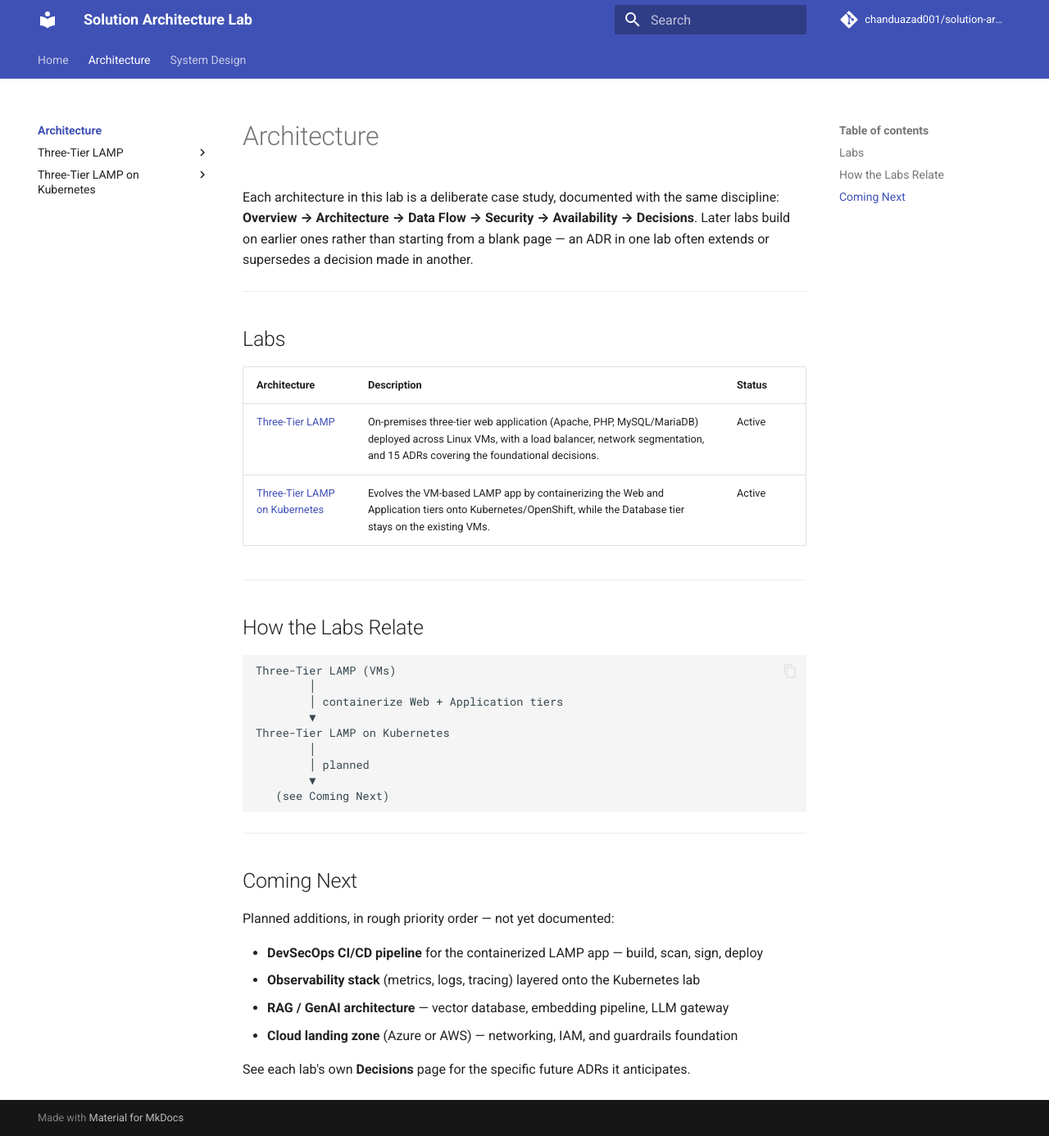
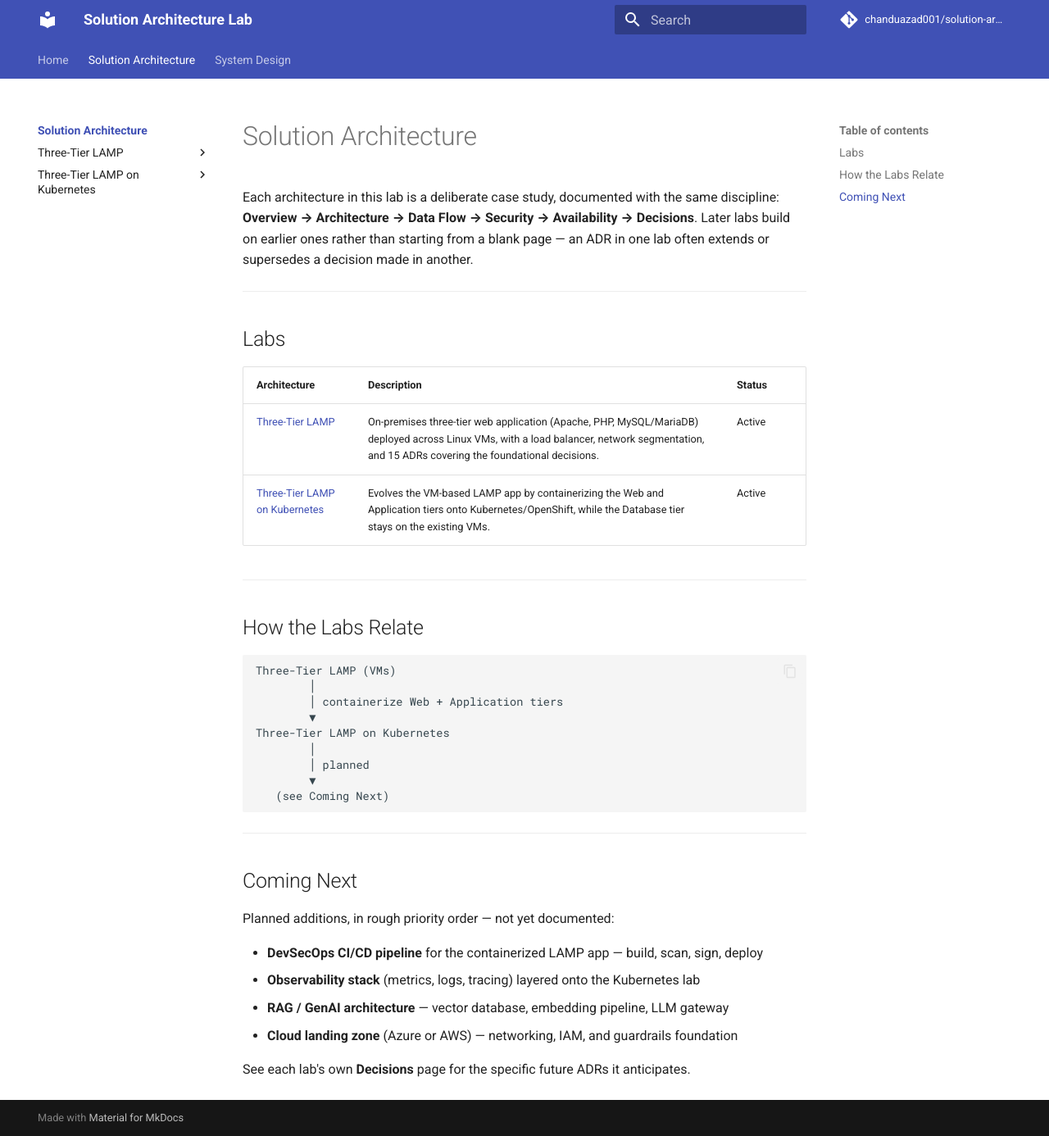
Before and after one commit to chanduazad001/solution-architecture-lab, an MkDocs documentation site: the page built from docs/architecture/index.md, in a window 1280 px wide and 1386 px high. Shown: the whole window at 82% size. Built offline with MkDocs 1.6.1 and Material for MkDocs 9.7.7, drawn with Linux system fonts in a browser that asks for light colours; comment, search, counter and statistics services are not loaded.

Commit message:
Rename Architecture nav section to Solution Architecture
Keeps the term consistent with the site name and the Focus Areas
naming used elsewhere on the homepage.

Co-Authored-By: Claude Sonnet 5 <noreply@anthropic.com>

```diff
--- a/docs/architecture/index.md
+++ b/docs/architecture/index.md
@@ -1,4 +1,4 @@
-# Architecture
+# Solution Architecture
 
 Each architecture in this lab is a deliberate case study, documented with
 the same discipline: **Overview → Architecture → Data Flow → Security →
--- a/mkdocs.yml
+++ b/mkdocs.yml
@@ -36,7 +36,7 @@ markdown_extensions:
 nav:
   - Home: index.md
 
-  - Architecture:
+  - Solution Architecture:
       - Overview: architecture/index.md
       - Three-Tier LAMP:
           - Overview: architecture/three-tier-lamp/index.md
```
